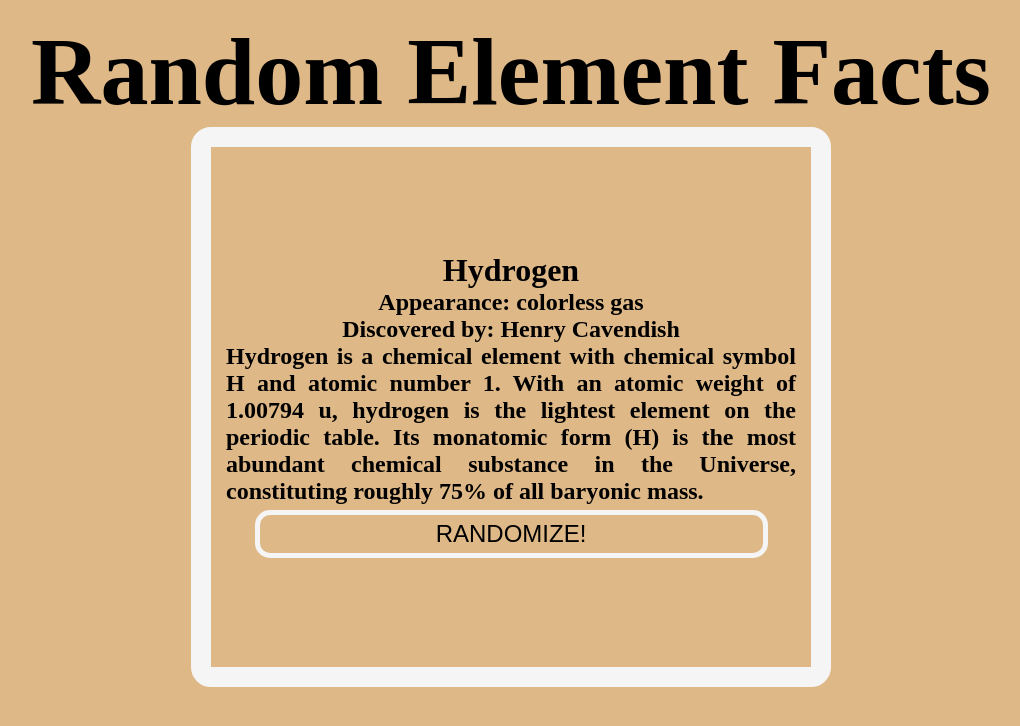
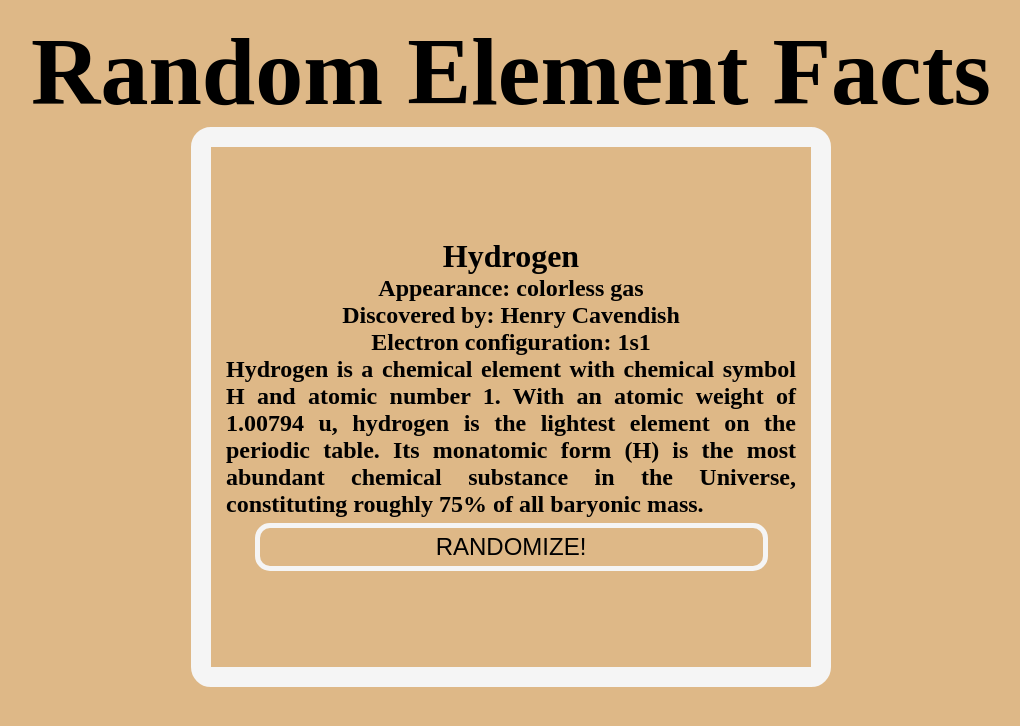
Before and after one commit to robbyrenz/random-element-facts, a React (Create React App) app: page / in a window 1280 px wide. Shown: the top 726 px of the page, without its empty margins (129-1149 px from the left). Built offline with nearby package versions, Linux system fonts and the light colour scheme.

Commit message:
refactor code & add electron configuration

```diff
--- a/src/components/Element.js
+++ b/src/components/Element.js
@@ -6,6 +6,7 @@ function Element(props) {
             <h1>{props.element.name}</h1>
             <h2>Appearance: {props.element.appearance}</h2>
             <h2>Discovered by: {props.element.discovered_by}</h2>
+            <h2>Electron configuration: {props.element.electron_configuration}</h2>
             <h2 style={{textAlign: "justify"}}>{props.element.summary}</h2>
             <button onClick={props.handleClick}>Randomize!</button>
         </div>
--- a/src/components/ElementContainer.js
+++ b/src/components/ElementContainer.js
@@ -12,16 +12,11 @@ class ElementContainer extends React.Component {
             length: periodicTable.elements.length
         }
         this.handleClick = this.handleClick.bind(this)
-        // this.generateRandomElement = this.randomElement.bind(this)
     }
 
     handleClick() {
         const randomNumber = Math.floor(Math.random() * this.state.length)
         this.setState({ randomElement: this.state.elements[randomNumber] })
-    }
-
-    generateRandomElement() {
-
     }
 
     render() {
```
